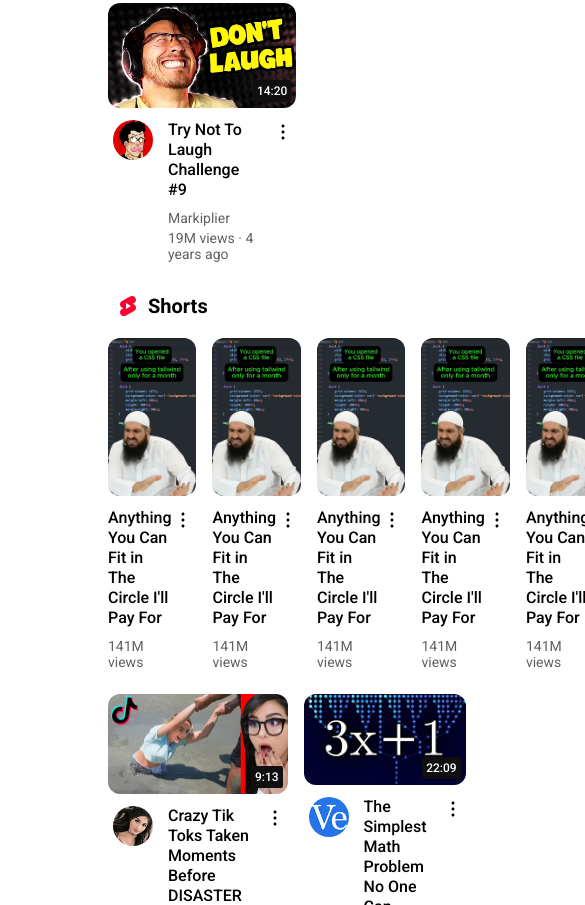
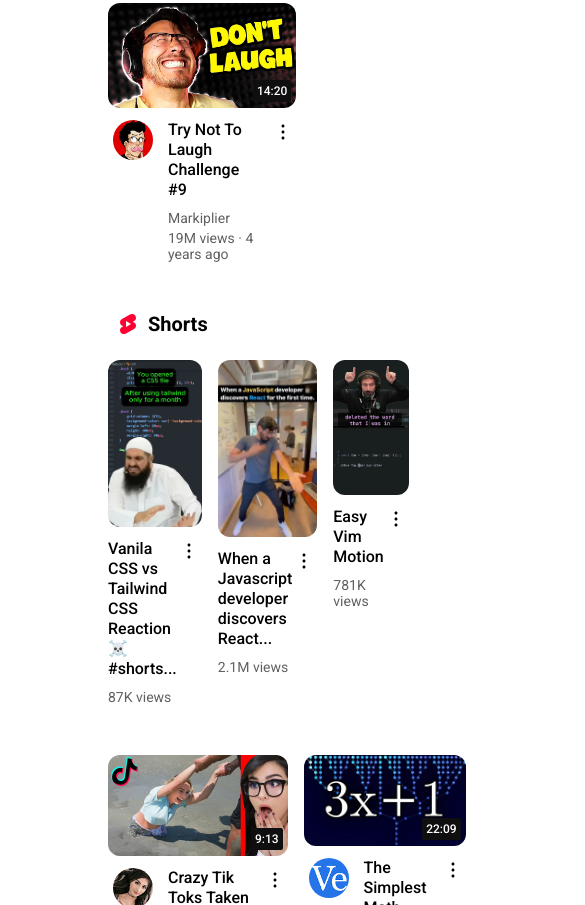
Before and after one commit to Dwyte/youtube-homepage-clone, a plain HTML site: page index.html in a window 390 px wide. Shown: the part 545-1450 px from the top of the page, 585 px wide, since content can reach past the window. Drawn offline with Linux system fonts and the light colour scheme.

Commit message:
Updated shorts content and responsiveness

```diff
--- a/index.html
+++ b/index.html
@@ -228,16 +228,16 @@
       <div class="shorts-grid">
         <div class="video-preview">
           <div class="thumbnail-row">
-            <a href="">
+            <a href="https://www.youtube.com/shorts/A5N7CDH4Bb0">
               <img class="thumbnail" src="thumnails/shorts-thumbnail-1.jpg" />
             </a>
           </div>
           <div class="shorts-info-grid">
             <div class="video-info">
               <p class="video-title">
-                Anything You Can Fit in The Circle I'll Pay For
+              Vanila CSS vs Tailwind CSS Reaction ☠️ #shorts...
               </p>
-              <p class="video-stats">141M views</p>
+              <p class="video-stats">87K views</p>
             </div>
             <div>
               <img
@@ -250,16 +250,16 @@
         </div>
         <div class="video-preview">
           <div class="thumbnail-row">
-            <a href="">
-              <img class="thumbnail" src="thumnails/shorts-thumbnail-1.jpg" />
+            <a href="https://www.youtube.com/shorts/rVDBxCgU5oA">
+              <img class="thumbnail" src="thumnails/shorts-thumbnail-2.jpg" />
             </a>
           </div>
           <div class="shorts-info-grid">
             <div class="video-info">
               <p class="video-title">
-                Anything You Can Fit in The Circle I'll Pay For
+              When a Javascript developer discovers React...
               </p>
-              <p class="video-stats">141M views</p>
+              <p class="video-stats">2.1M views</p>
             </div>
             <div>
               <img
@@ -272,16 +272,16 @@
         </div>
         <div class="video-preview">
           <div class="thumbnail-row">
-            <a href="">
-              <img class="thumbnail" src="thumnails/shorts-thumbnail-1.jpg" />
+            <a href="https://www.youtube.com/shorts/jHAOMOZ_DPI">
+              <img class="thumbnail" src="thumnails/shorts-thumbnail-3.jpg" />
             </a>
           </div>
           <div class="shorts-info-grid">
             <div class="video-info">
               <p class="video-title">
-                Anything You Can Fit in The Circle I'll Pay For
+              Easy Vim Motion
               </p>
-              <p class="video-stats">141M views</p>
+              <p class="video-stats">781K views</p>
             </div>
             <div>
               <img
@@ -294,16 +294,16 @@
         </div>
         <div class="video-preview">
           <div class="thumbnail-row">
-            <a href="">
-              <img class="thumbnail" src="thumnails/shorts-thumbnail-1.jpg" />
+            <a href="https://www.youtube.com/shorts/AsoaYO_TDKw">
+              <img class="thumbnail" src="thumnails/shorts-thumbnail-4.jpg" />
             </a>
           </div>
           <div class="shorts-info-grid">
             <div class="video-info">
               <p class="video-title">
-                Anything You Can Fit in The Circle I'll Pay For
+              Vim vs Neovim
               </p>
-              <p class="video-stats">141M views</p>
+              <p class="video-stats">494K views</p>
             </div>
             <div>
               <img
@@ -316,16 +316,16 @@
         </div>
         <div class="video-preview">
           <div class="thumbnail-row">
-            <a href="">
-              <img class="thumbnail" src="thumnails/shorts-thumbnail-1.jpg" />
+            <a href="https://www.youtube.com/shorts/ZtoBqFORmBI">
+              <img class="thumbnail" src="thumnails/shorts-thumbnail-5.jpg" />
             </a>
           </div>
           <div class="shorts-info-grid">
             <div class="video-info">
               <p class="video-title">
-                Anything You Can Fit in The Circle I'll Pay For
+              Kwai Funny Videos 2021, Chinese Funny...
               </p>
-              <p class="video-stats">141M views</p>
+              <p class="video-stats">181M views</p>
             </div>
             <div>
               <img
--- a/styles/shorts.css
+++ b/styles/shorts.css
@@ -1,5 +1,5 @@
 .shorts-container {
-  margin: 24px 0;
+  margin: 50px 0;
 }
 
 .shorts-header {
@@ -15,9 +15,13 @@
   row-gap: 40px;
 }
 
+.shorts-header {
+  margin-bottom: 24px;
+}
+
 .shorts-colored-icon {
   width: 24px;
-  margin: 8px;
+  margin: 0 8px;
 }
 
 .shorts-title {
@@ -30,3 +34,14 @@
   display: grid;
   grid-template-columns: 1fr 25px;
 }
+
+@media (max-width: 800px) {
+  .shorts-grid {
+    grid-template-columns: 1fr 1fr 1fr;
+  }
+
+  .shorts-grid > :nth-child(4),
+  .shorts-grid > :nth-child(5) {
+    display: none;
+  }
+}
```
